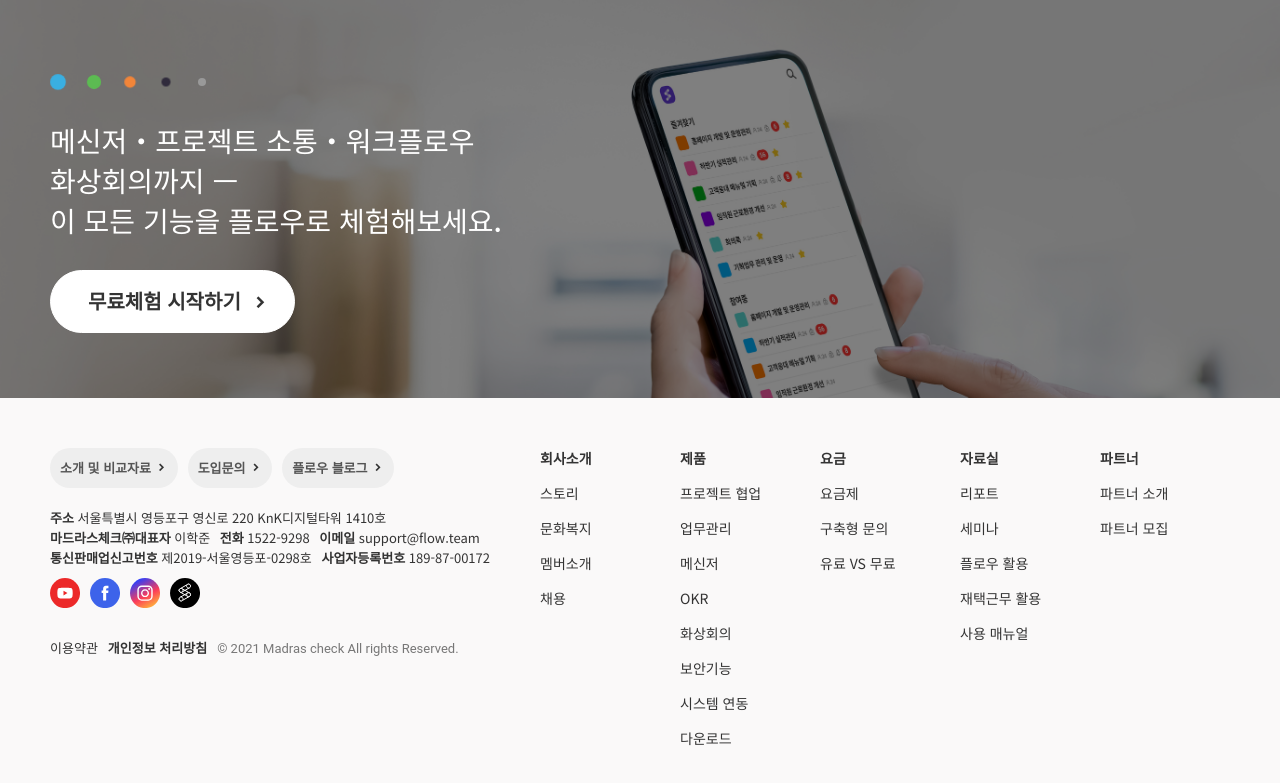
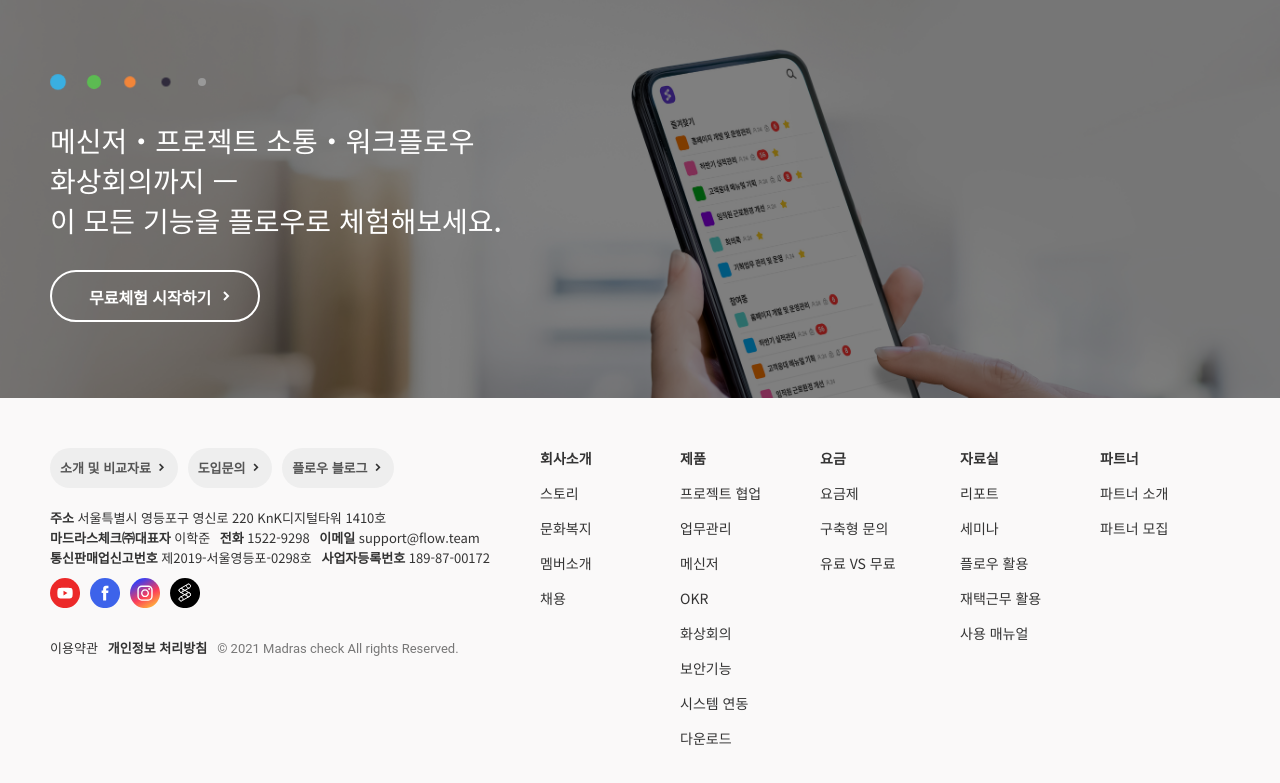
Before and after one commit to juunie-roh/flow-clone-coding, a plain HTML site: page pages/project.html in a window 1280 px wide. Shown: the part 4282-5065 px from the top of the page. Drawn offline with nearby package versions, Linux system fonts and the light colour scheme.

Commit message:
businessbanner update

```diff
--- a/css/main.css
+++ b/css/main.css
@@ -1475,7 +1475,7 @@ footer ul.siteMap>li ol>li:first-child {
   margin-top: 0 !important;
   padding: 0 37px;
   background: #fff;
-  border: 1px solid #fff !important;
+  border: 2px solid #fff !important;
   border-radius: 900px;
   color: #333;
   font-size: 20px;
--- a/css/products.css
+++ b/css/products.css
@@ -106,6 +106,7 @@ article:nth-child(odd) .contents-wrap .img-wrap {
   font-size: 30px;
   line-height: 44px;
 }
+/* contents end */
 
 .container__businessBanner {
   background: url(../images/businessBanner.jpg) no-repeat center center / cover;
@@ -124,5 +125,17 @@ article:nth-child(odd) .contents-wrap .img-wrap {
 }
 .container__businessBanner .text a {
   display: block;
+  width: 210px; height: 52px;
+  background: transparent;
+  color: #fff;
+  font-size: 16px;
+  font-weight: 700;
+  line-height: 50px;
   text-align: left;
 }
+.container__businessBanner .text a:hover { background: rgba(255, 255, 255, 0.15); }
+.container__businessBanner .text a>i {
+  top: 16px;
+  color: #fff;
+}
+/* business banner end */
```
